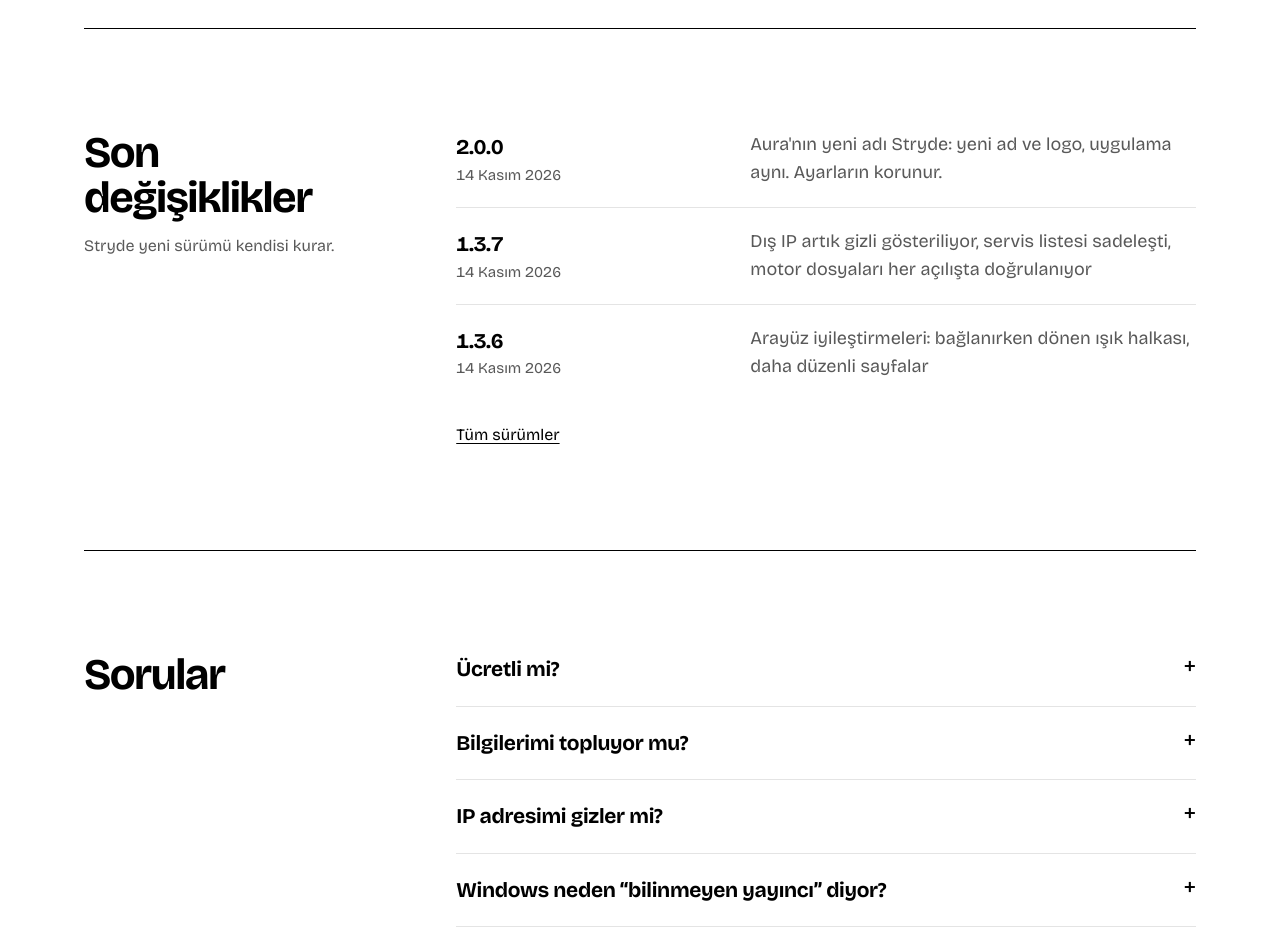
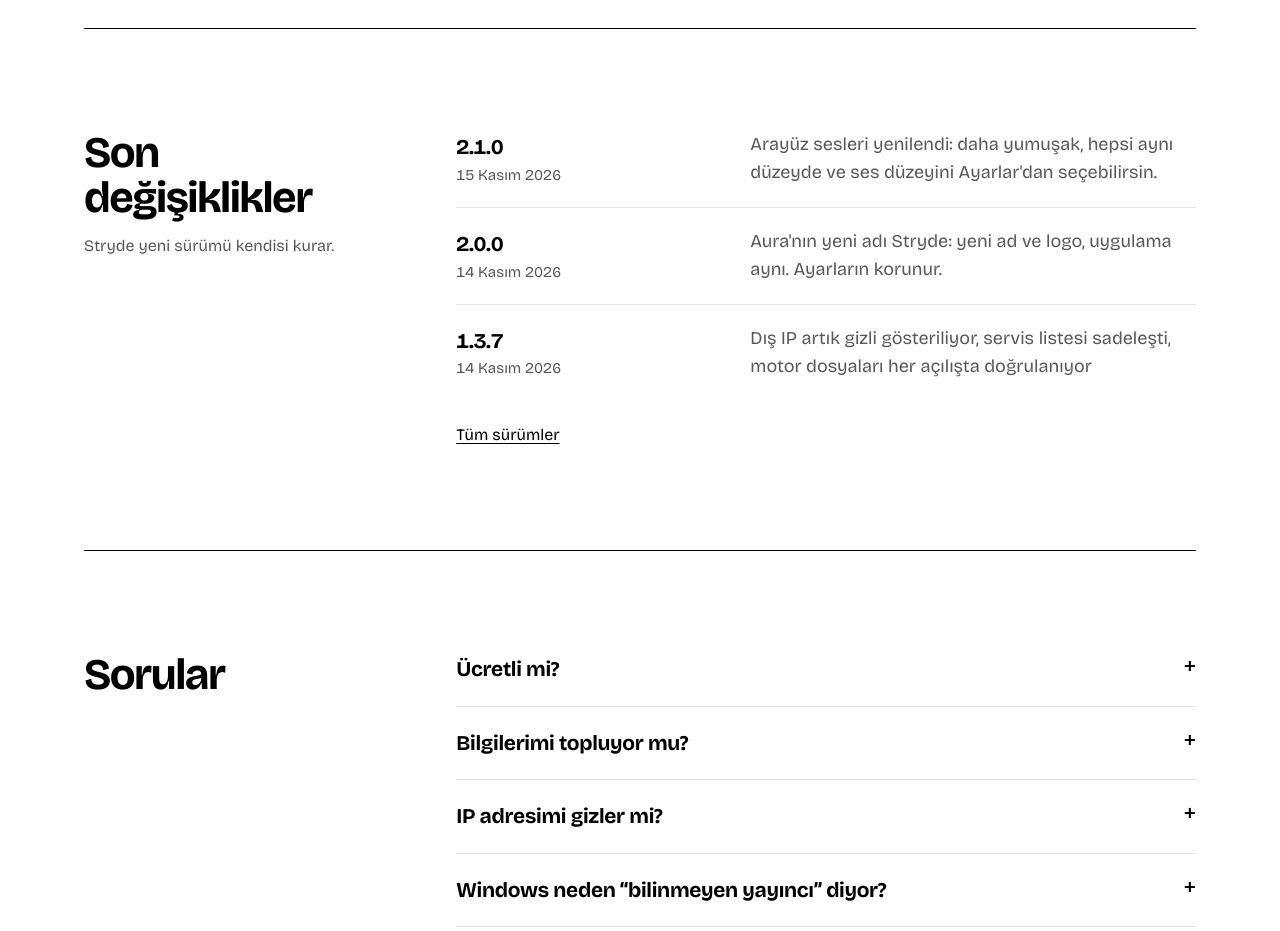
Before and after one commit to Nestyyyyyy/aura, a plain HTML site: page docs/index.html in a window 1280 px wide. Shown: the part 5760-6691 px from the top of the page. Drawn offline with Linux system fonts and the light colour scheme; no server answers.

Commit message:
Sürüm listesi: 2.1.0
Co-Authored-By: Claude Fable 5.2 <noreply@anthropic.com>

```diff
--- a/docs/index.html
+++ b/docs/index.html
@@ -339,9 +339,9 @@
       </div>
       <div>
         <ul class="log" id="surumler">
+          <li><b>2.1.0<time datetime="2026-11-15">15 Kasım 2026</time></b><span>Arayüz sesleri yenilendi: daha yumuşak, hepsi aynı düzeyde ve ses düzeyini Ayarlar'dan seçebilirsin.</span></li>
           <li><b>2.0.0<time datetime="2026-11-14">14 Kasım 2026</time></b><span>Aura'nın yeni adı Stryde: yeni ad ve logo, uygulama aynı. Ayarların korunur.</span></li>
           <li><b>1.3.7<time datetime="2026-11-14">14 Kasım 2026</time></b><span>Dış IP artık gizli gösteriliyor, servis listesi sadeleşti, motor dosyaları her açılışta doğrulanıyor</span></li>
-          <li><b>1.3.6<time datetime="2026-11-14">14 Kasım 2026</time></b><span>Arayüz iyileştirmeleri: bağlanırken dönen ışık halkası, daha düzenli sayfalar</span></li>
         </ul>
         <p class="more"><a href="https://github.com/Nestyyyyyy/stryde/releases" rel="noopener">Tüm sürümler</a></p>
       </div>
```
